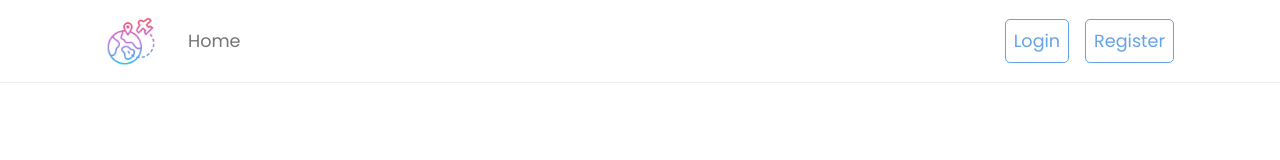
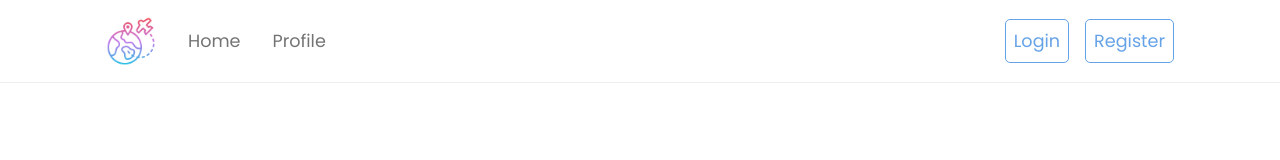
Before and after one commit to olee2/holidaze, a React (Create React App) app: page /login in a window 1280 px wide. Shown: the top 160 px of the page. Built offline with nearby package versions, Linux system fonts and the light colour scheme; the HTML template or start-up script is replaced by a standard one.

Commit message:
Spacing in nav

```diff
--- a/src/components/Nav/Nav.module.css
+++ b/src/components/Nav/Nav.module.css
@@ -19,6 +19,11 @@ nav {
   align-items: center;
   justify-content: space-between;
   flex: 1;
+}
+
+.navLinks {
+  display: flex;
+  gap: 2rem;
 }
 
 .navLink {
@@ -69,6 +74,11 @@ nav {
     overflow: hidden;
   }
 
+  .navLinks {
+    flex-direction: column;
+    gap: 1rem;
+  }
+
   .show {
     height: auto;
     padding: 20px 0;
--- a/src/components/Nav/index.jsx
+++ b/src/components/Nav/index.jsx
@@ -33,18 +33,14 @@ function Nav() {
 
       <div className={`${styles.navContainer} ${display && styles.show}`}>
         <div className={styles.linkContainer}>
-          <div>
+          <div className={styles.navLinks}>
             {" "}
             <Link className={styles.navLink} to="/">
               Home
             </Link>
-            {isLoggedIn() ? (
-              <Link className={styles.navLink} to="/profile">
-                Profile
-              </Link>
-            ) : (
-              ""
-            )}
+            <Link className={styles.navLink} to="/profile">
+              Profile
+            </Link>
           </div>
 
           <AuthButton />
```
